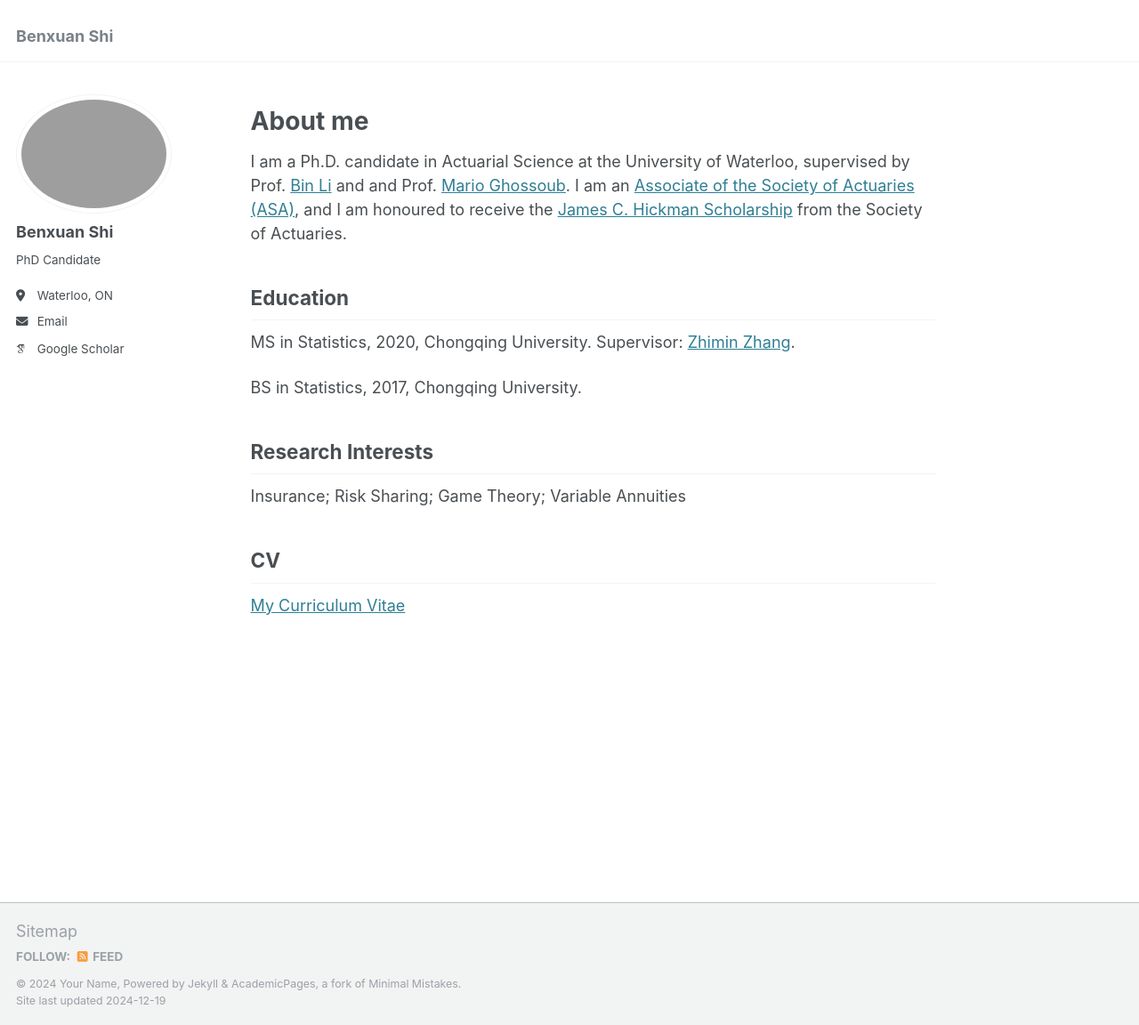
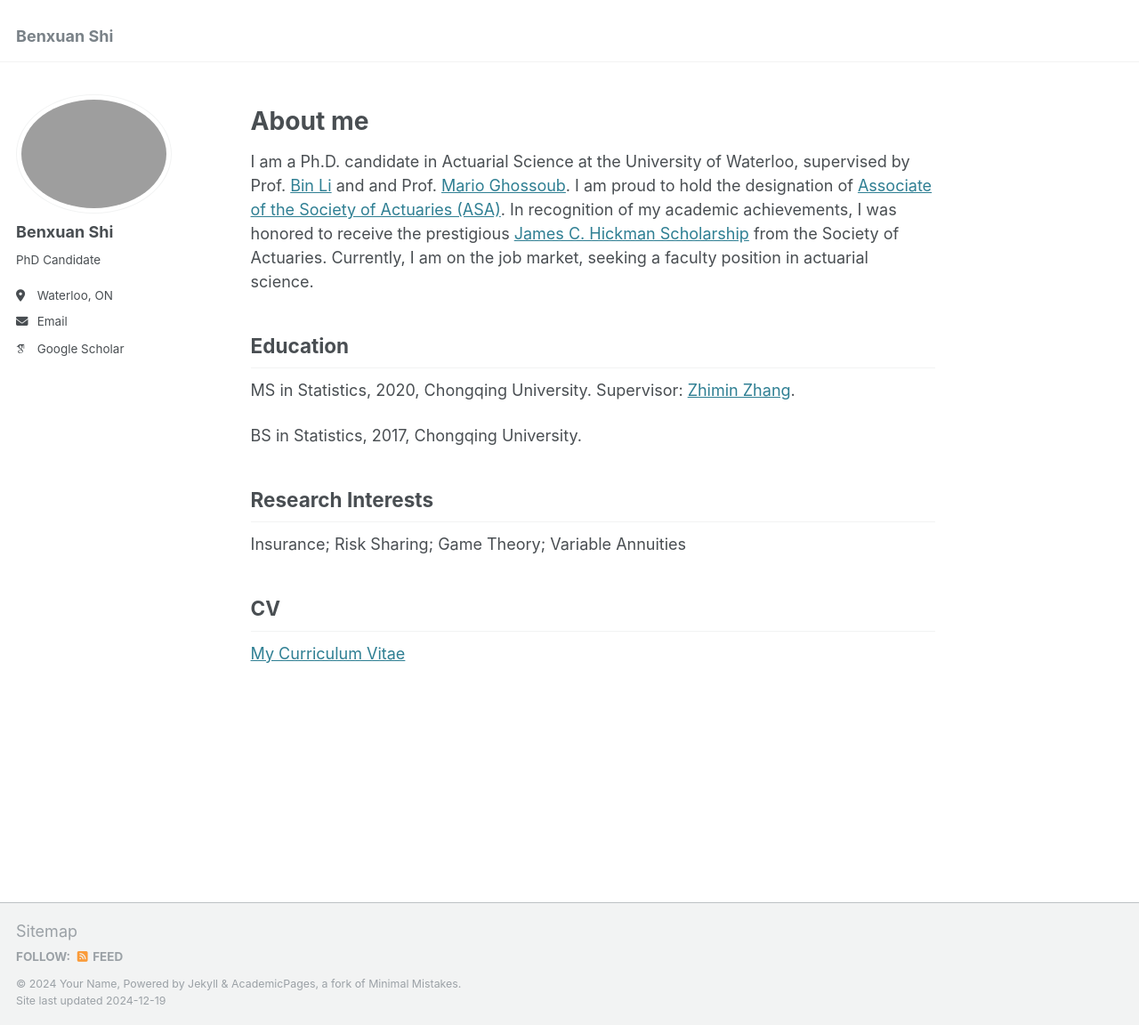
Before and after one commit to benxuanshi/benxuanshi.github.io, a Jekyll site: the page built from _pages/about.md, in a window 1280 px wide and 1152 px high. Shown: the whole window at 89% size. Built offline with Jekyll 4.4.1, drawn with Linux system fonts in a browser that asks for light colours; some web fonts are replaced.

Commit message:
Update about.md

```diff
--- a/_pages/about.md
+++ b/_pages/about.md
@@ -10,7 +10,7 @@ redirect_from:
 
 About me
 ======
-I am a Ph.D. candidate in Actuarial Science at the University of Waterloo, supervised by Prof. [Bin Li](https://sites.google.com/view/binli/home) and and Prof.  [Mario Ghossoub](https://sites.google.com/site/marioghossoub/). I am an  [Associate of the Society of Actuaries (ASA)](https://www.soa.org/education/exam-req/edu-asa-req/), and  I am honoured to receive the [James C. Hickman Scholarship](https://www.soa.org/resources/announcements/press-releases/2023/2023-hickman-scholars/) from the Society of Actuaries.
+I am a Ph.D. candidate in Actuarial Science at the University of Waterloo, supervised by Prof. [Bin Li](https://sites.google.com/view/binli/home) and and Prof.  [Mario Ghossoub](https://sites.google.com/site/marioghossoub/). I am proud to hold the designation of  [Associate of the Society of Actuaries (ASA)](https://www.soa.org/education/exam-req/edu-asa-req/). In recognition of my academic achievements, I was honored to receive the prestigious [James C. Hickman Scholarship](https://www.soa.org/resources/announcements/press-releases/2023/2023-hickman-scholars/) from the Society of Actuaries. Currently, I am on the job market, seeking a faculty position in actuarial science.
 
 
 
```
